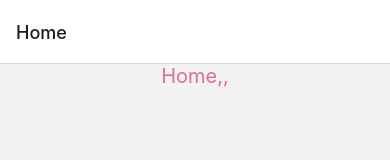
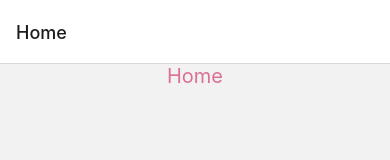
Before and after one commit to now-meet-team/now-meet-frontend-Public, a React Native app: screen /Home in a window 390 px wide. Shown: the top 160 px of the page. Built offline with nearby package versions, Linux system fonts and the light colour scheme.

Commit message:
Fix: username config 변경

```diff
--- a/src/screens/Home/Home.tsx
+++ b/src/screens/Home/Home.tsx
@@ -5,7 +5,7 @@ import styled from 'styled-components/native';
 export default function Home() {
   return (
     <View>
-      <Title>Home,,</Title>
+      <Title>Home</Title>
     </View>
   );
 }
```
